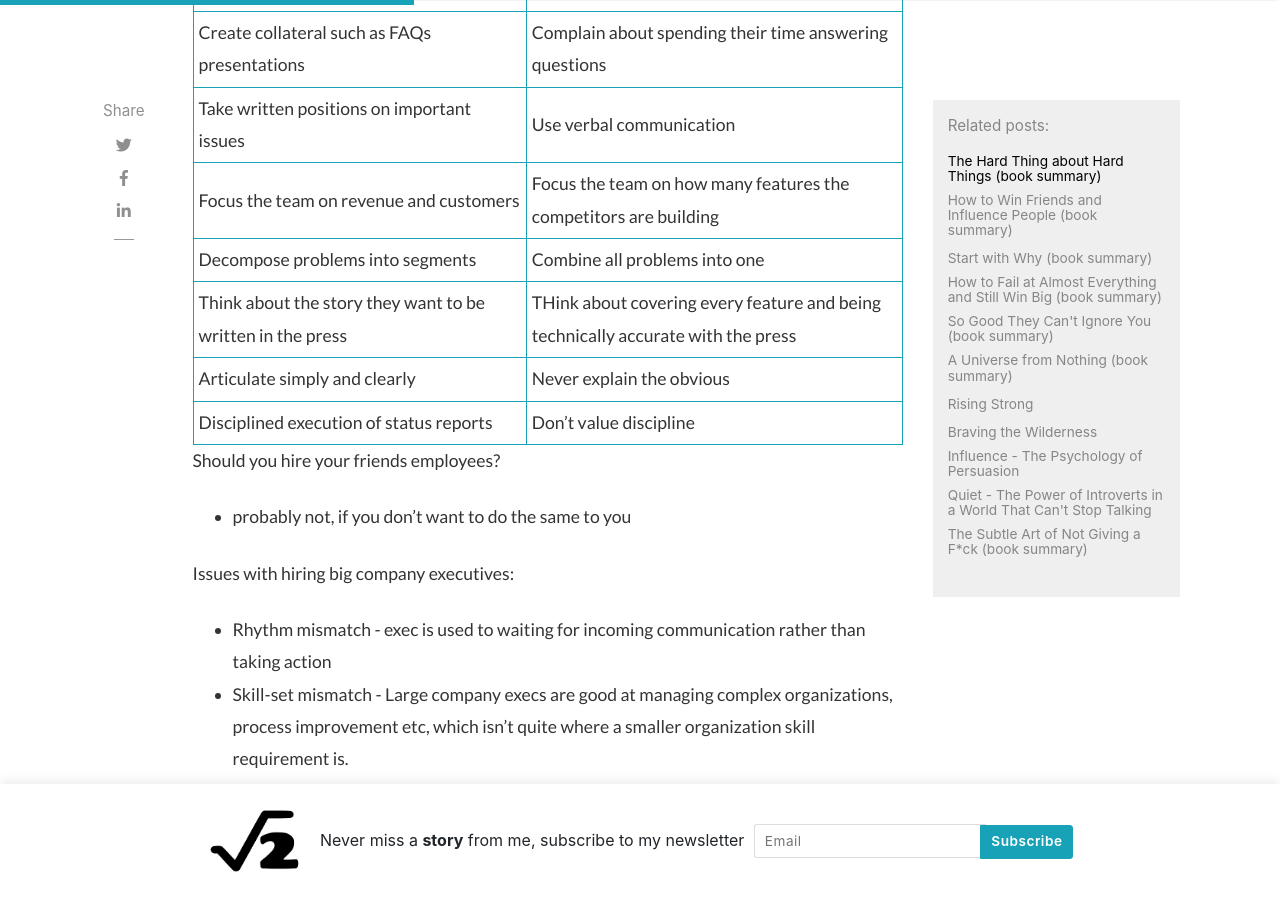
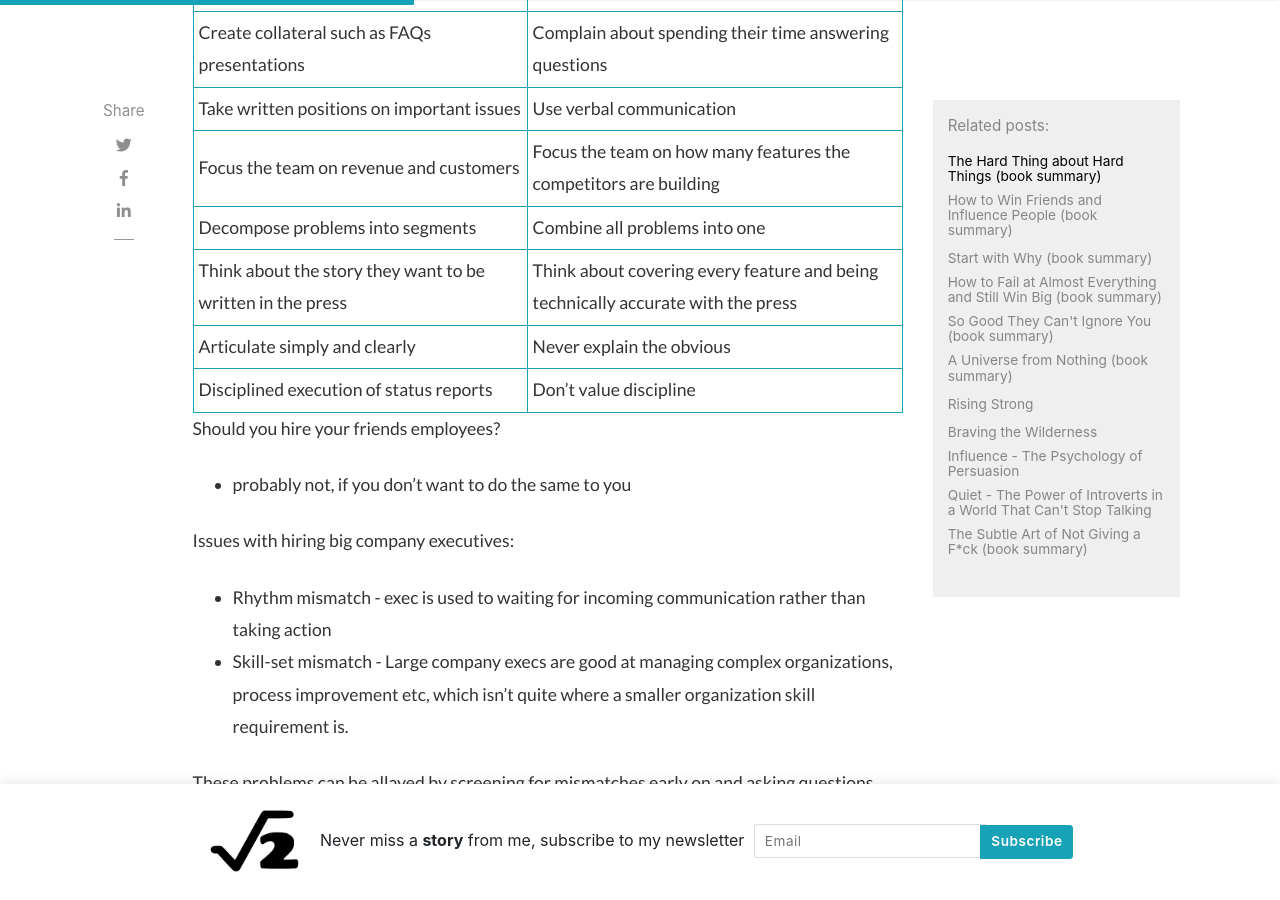
Before and after one commit to rutum/rutum.github.io, a Jekyll site: the page built from _posts/2020-1-11-the-hard-thing-about-hard-things.md, in a window 1280 px wide and 900 px high, scrolled down 2544 px. Built offline with Jekyll 4.4.1, drawn with Linux system fonts in a browser that asks for light colours; nearby versions of some CDN libraries; comment, search, counter and statistics services are not loaded.

```diff
--- a/_posts/2020-1-11-the-hard-thing-about-hard-things.md
+++ b/_posts/2020-1-11-the-hard-thing-about-hard-things.md
@@ -61,7 +61,7 @@ When you are in a trouble, nobody really cares - not employees, customers, media
 | Take written positions on important issues| Use verbal communication|
 | Focus the team on revenue and customers| Focus the team on how many features the competitors are building|
 | Decompose problems into segments | Combine all problems into one|
-| Think about the story they want to be written in the press | THink about covering every feature and being technically accurate with the press |
+| Think about the story they want to be written in the press | Think about covering every feature and being technically accurate with the press |
 | Articulate simply and clearly| Never explain the obvious |
 | Disciplined execution of status reports| Don't value discipline|
 
```
